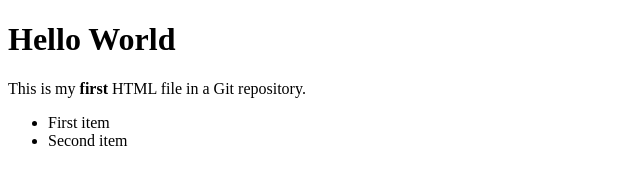
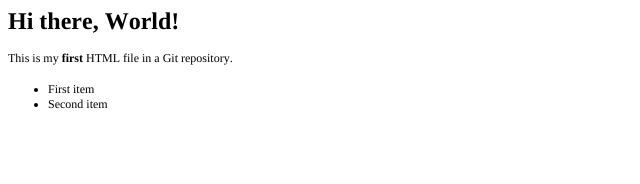
Before and after one commit to AsheMischief/git-practice, a plain HTML site: page index.html in a window 1280 px wide. Shown: the whole page, without its empty margins (0-640 px from the left). Drawn offline with Linux system fonts and the light colour scheme.

Commit message:
Change heading to a greeting

```diff
--- a/index.html
+++ b/index.html
@@ -1,14 +1,25 @@
-<!DOCTYPE html>
+<!DOCTYPE html PUBLIC "-//W3C//DTD HTML 4.01//EN" "http://www.w3.org/TR/html4/strict.dtd">
 <html>
-  <head>
-    <title>My First Repo Page</title>
-  </head>
-  <body>
-    <h1>Hello World</h1>
-    <p>This is my <strong>first</strong> HTML file in a Git repository.</p>
-    <ul>
-      <li>First item</li>
-      <li>Second item</li>
-    </ul>
-  </body>
+<head>
+  <meta http-equiv="Content-Type" content="text/html; charset=utf-8">
+  <meta http-equiv="Content-Style-Type" content="text/css">
+  <title></title>
+  <meta name="Generator" content="Cocoa HTML Writer">
+  <meta name="CocoaVersion" content="2685.6">
+  <style type="text/css">
+    p.p2 {margin: 0.0px 0.0px 12.0px 0.0px; font: 12.0px Times; -webkit-text-stroke: #000000}
+    li.li3 {margin: 0.0px 0.0px 0.0px 0.0px; font: 12.0px Times; -webkit-text-stroke: #000000}
+    span.s1 {font-kerning: none}
+    span.s2 {-webkit-text-stroke: 0px #000000}
+    ul.ul1 {list-style-type: disc}
+  </style>
+</head>
+<body>
+<h1 style="margin: 0.0px 0.0px 16.1px 0.0px; font: 24.0px Times; -webkit-text-stroke: #000000"><span class="s1"><b>Hi there, World!</b></span></h1>
+<p class="p2"><span class="s1">This is my <b>first</b> HTML file in a Git repository.</span></p>
+<ul class="ul1">
+  <li class="li3"><span class="s2"></span><span class="s1">First item</span></li>
+  <li class="li3"><span class="s2"></span><span class="s1">Second item</span></li>
+</ul>
+</body>
 </html>
```
